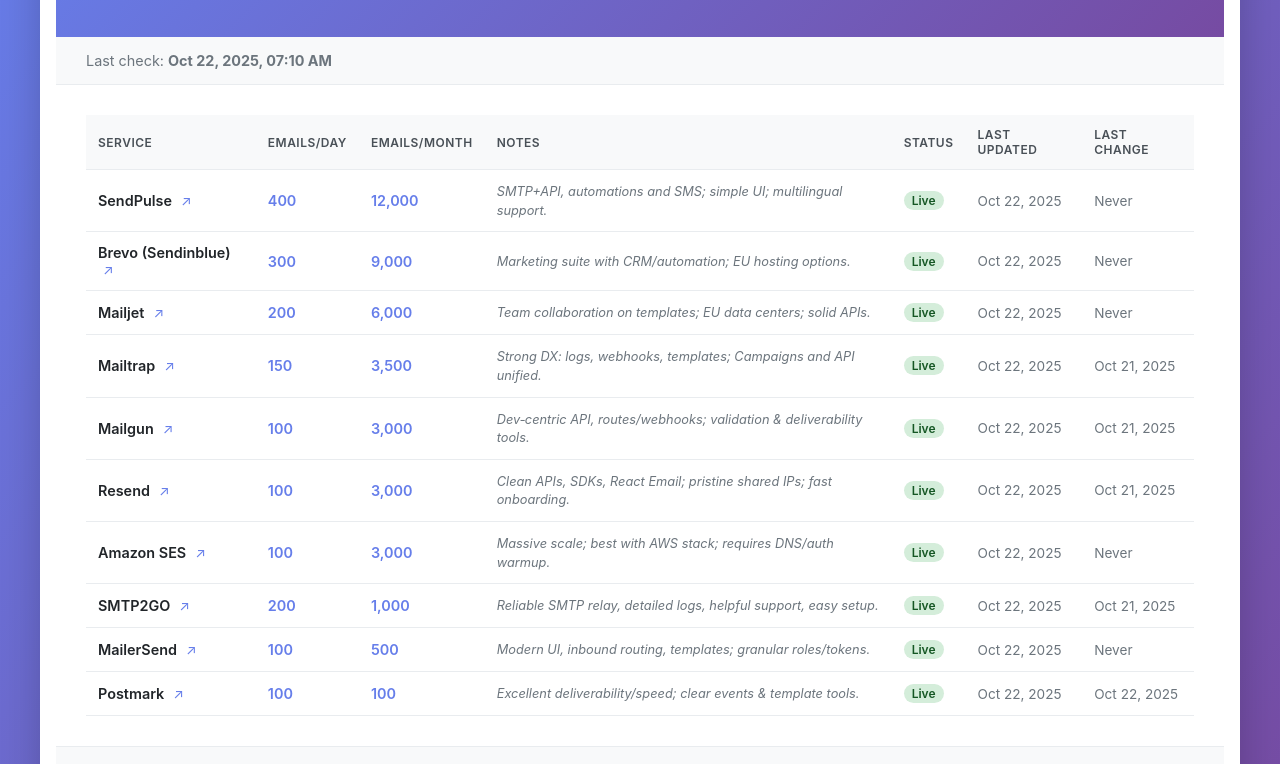
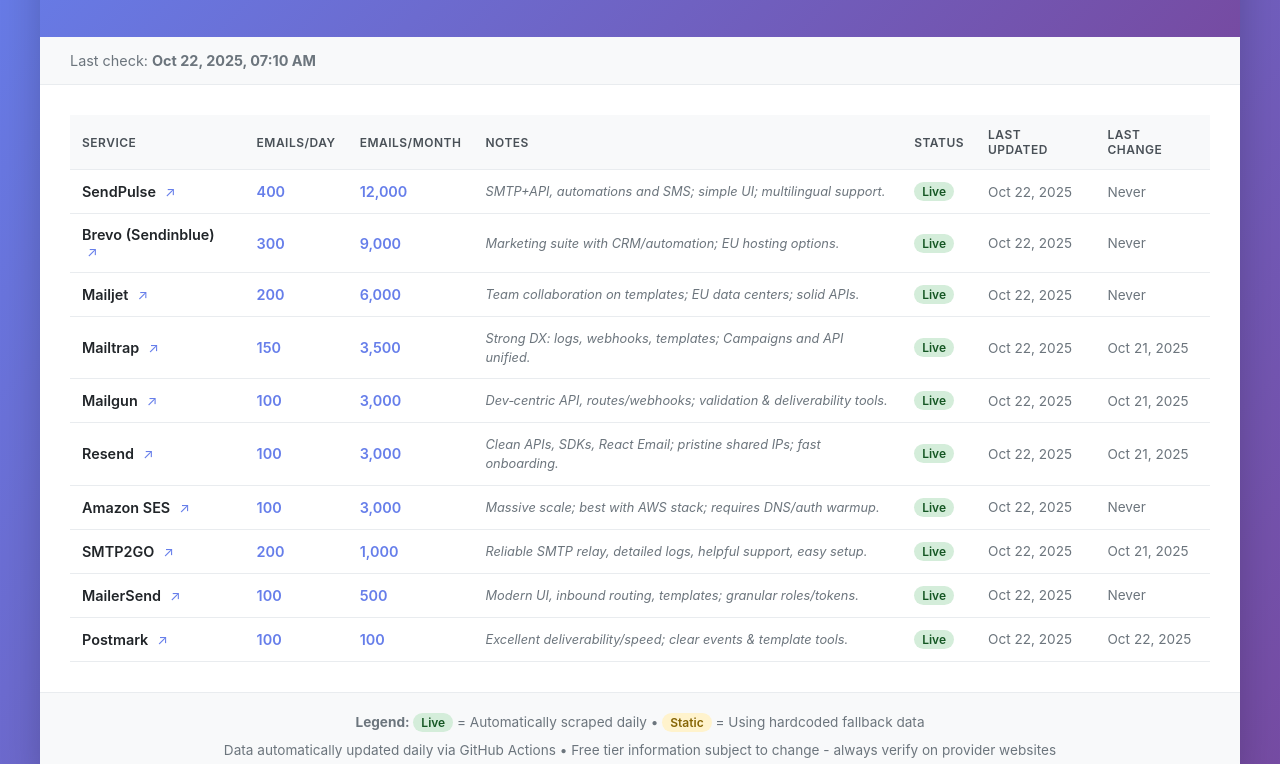
Before and after one commit to guilamu/free-transactional-email-services-comparison, a plain HTML site: page index.html in a window 1280 px wide. Shown: the part 132-896 px from the top of the page. Drawn offline with Linux system fonts and the light colour scheme.

Commit message:
Update index.html

```diff
--- a/index.html
+++ b/index.html
@@ -20,13 +20,11 @@
 
     .container {
       margin: 0 auto;
+      max-width: 1200px;
       background: white;
       border-radius: 12px;
       box-shadow: 0 10px 40px rgba(0,0,0,0.2);
       overflow: hidden;
-      margin-inline: auto;
-      padding-inline: 16px;
-      max-width: clamp(320px, 96vw, 1200px);
     }
 
     header {
@@ -56,14 +54,12 @@
 
     .table-container {
       overflow-x: auto;
-      -webkit-overflow-scrolling: touch;
       padding: 30px;
     }
 
     table {
       width: 100%;
       border-collapse: collapse;
-      table-layout: auto;
     }
 
     th, td {
```
